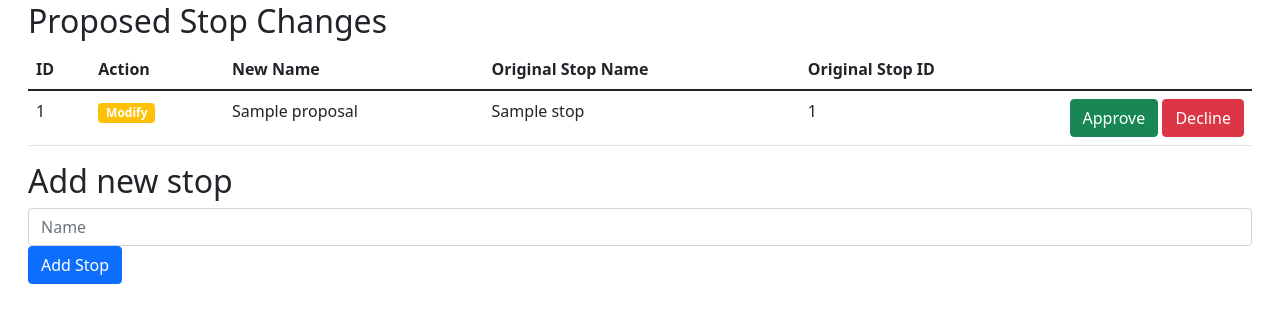
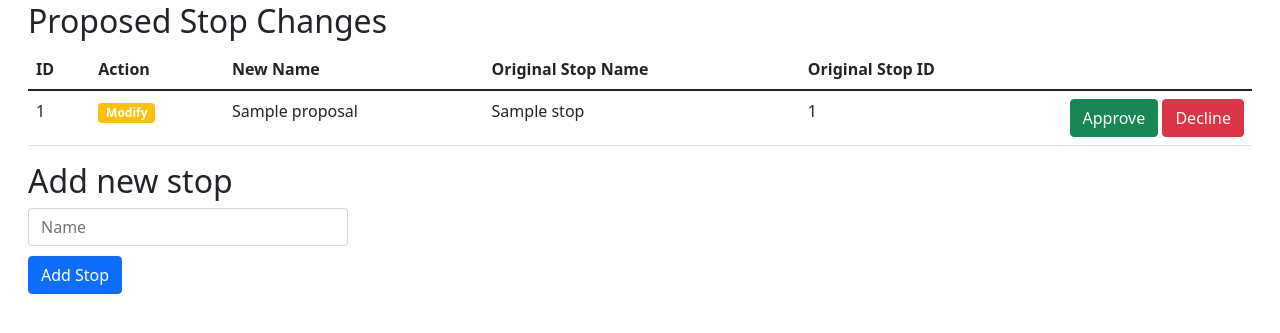
Before and after one commit to petak5/IIS, a Flask app: page /admin/stops in a window 1280 px wide. Shown: the part 229-562 px from the top of the page. Run offline with Flask 2, Linux system fonts and the light colour scheme; tables that the repository leaves empty hold one stand-in row (values such as "Sample post"); parts of the project's set-up code (start-up, migrations or seed data) failed here and were passed over; some libraries are stand-ins or nearby versions.

Commit message:
Style for forms

```diff
--- /dev/null
+++ b/src/app/static/style.css
@@ -0,0 +1,4 @@
+select, input {
+    margin-bottom: 10px;
+    max-width: 20em;
+}
--- a/src/app/templates/admin_users.html
+++ b/src/app/templates/admin_users.html
@@ -68,6 +68,7 @@
               <button type="submit" class="col-auto btn btn-primary">Add User</button>
           </form>
           <p> TODO role selector not working</p>
+        </span>
     </div>
   </div>
 </div>
--- a/src/app/templates/base.html
+++ b/src/app/templates/base.html
@@ -4,6 +4,7 @@
     <meta charset="utf-8">
     <meta name="viewport" content="width=device-width, initial-scale=1">
     <link rel="stylesheet" href="{{ url_for('static', filename='bootstrap.min.css') }}">
+    <link rel="stylesheet" href="{{ url_for('static', filename='style.css') }}">
     <title>{% block title %}{% endblock %}</title>
   </head>
 <body>
```
Lines whose indentation alone changed are shown as unchanged.
